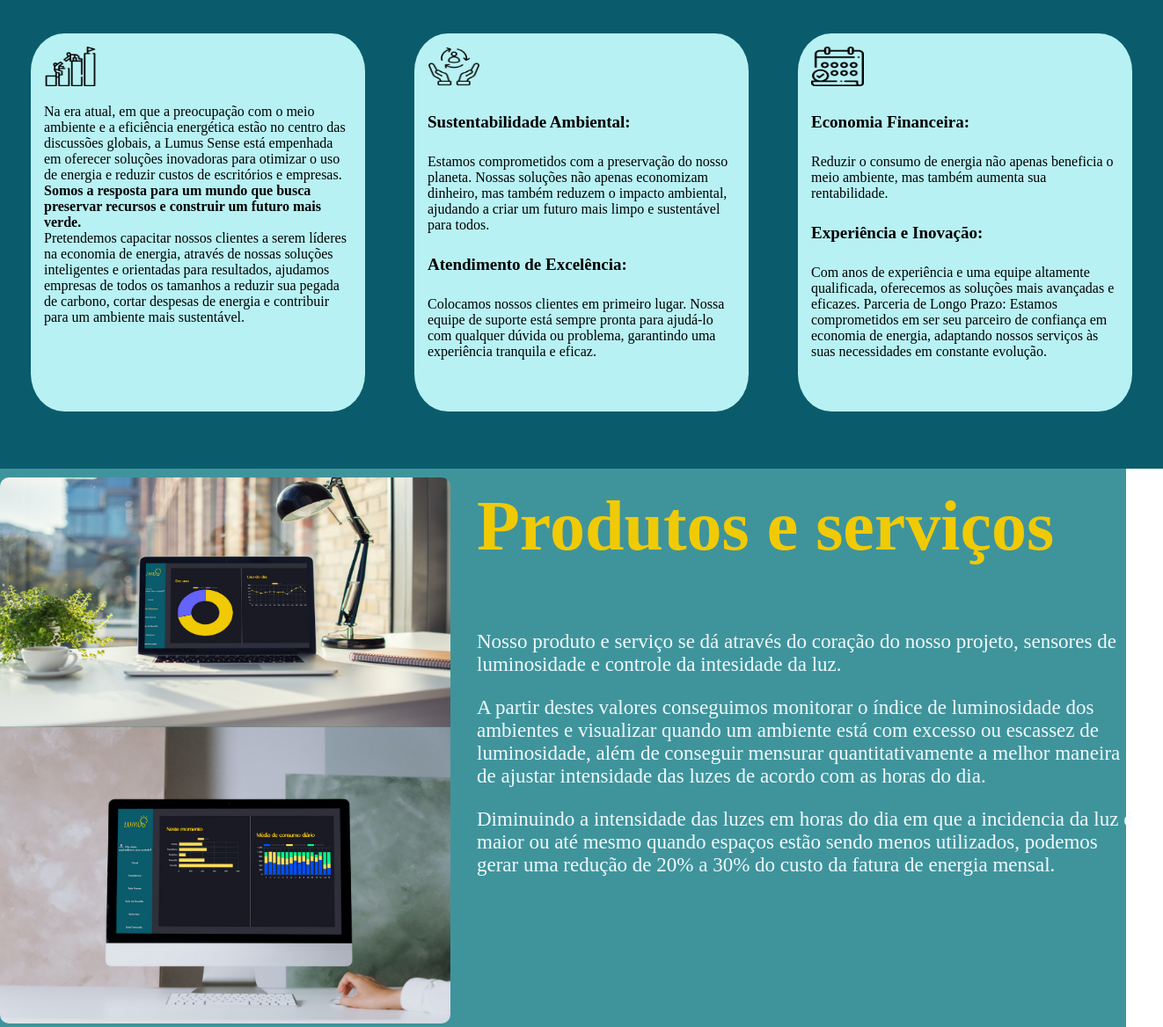
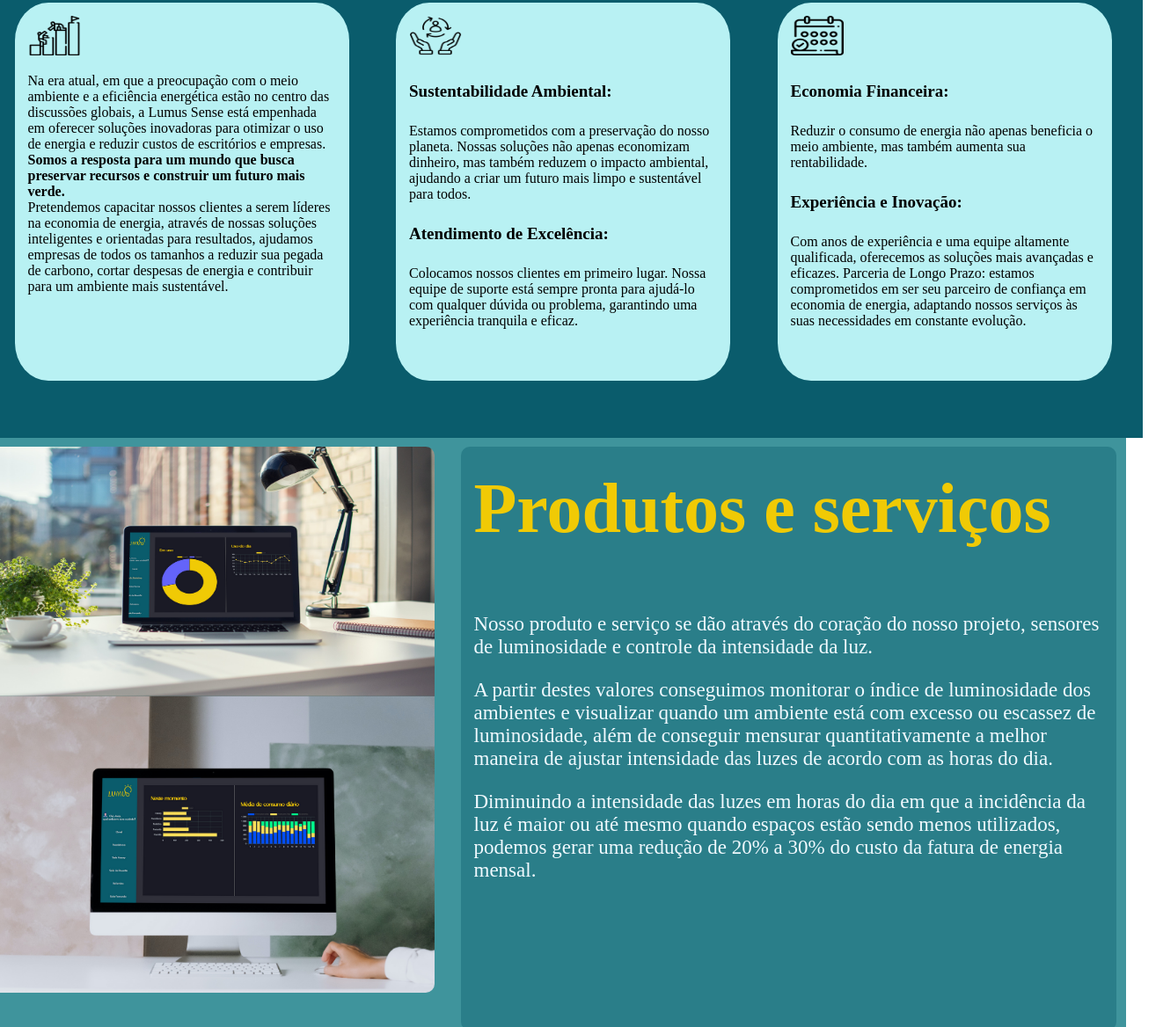
Before and after one commit to Grupo5-1ADSA/LumusSave, a plain HTML site: page Site institucional/Home_LUMUS.html in a window 1280 px wide. Shown: the part 1032-2200 px from the top of the page at 88% size, 1322 px wide, since content can reach past the window. Drawn offline with Linux system fonts and the light colour scheme; a web font is replaced by a local one.

Commit message:
Atualização

```diff
--- a/Site institucional/Home_LUMUS.css
+++ b/Site institucional/Home_LUMUS.css
@@ -89,7 +89,8 @@ a{
     height: 2150px;
     display: grid;
     grid-template-rows: 1 1;
-
+    justify-content: center;
+    align-content: center;
 }
 
 /* inicio site */
@@ -100,9 +101,10 @@ a{
     display: grid;
     grid-template-columns: 1 1;
     grid-template-rows: 3;
-    margin: 0 10px 0;
-    height: 85vh;
+    margin: 0 10px 40px;
+    height: 90vh;
     width: auto;
+
 }
 
 .div_home .container .lema_lumus {
@@ -245,13 +247,13 @@ font-size: 19px;
 }
 
  .div_produtos h2{
-    width: 750px;
+    width: 715px;
     height: 100px;
     grid-column: 2;
 }
 
 #div_imagem1 {
-    grid-column: 1
+    grid-column: 1;
 }
 
 .div_produtos img {
@@ -262,11 +264,25 @@ font-size: 19px;
 
 #div_textoProduto {
     grid-column: 2;
+    height: 634px;
     margin: 0 30px 25px 30px;
     font-size: 23px;
     color: #F1FAFF;
+    background-color: rgba(10,92,108,0.4);
+    padding: 15px;
+    border-radius: 10px;
+
 }
 
-#div_textoProduto p{
-    background-color:
-}
+
+
+/* Seção Produtos e serviços */
+
+
+
+
+
+/* #div_textoProduto p{
+    margin: 0, 10px 0;
+    jus
+} */
--- a/Site institucional/Home_LUMUS.html
+++ b/Site institucional/Home_LUMUS.html
@@ -117,7 +117,7 @@
                         oferecemos as soluções mais
                         avançadas e eficazes.
                         Parceria de Longo Prazo:
-                        Estamos comprometidos em ser seu
+                        estamos comprometidos em ser seu
                         parceiro de confiança em economia
                         de energia, adaptando nossos
                         serviços às suas necessidades
@@ -138,9 +138,9 @@
                 <div  id="div_textoProduto">
                     <h2>Produtos e serviços</h2>
                     <br>
-                    <p>Nosso produto e serviço se dá através do coração do nosso projeto, sensores de luminosidade e controle da intesidade da luz.</p>
+                    <p>Nosso produto e serviço se dão através do coração do nosso projeto, sensores de luminosidade e controle da intensidade da luz.</p>
                     <p>A partir destes valores conseguimos monitorar o índice de luminosidade dos ambientes e visualizar quando um ambiente está com excesso ou escassez de luminosidade, além de conseguir mensurar quantitativamente a melhor maneira de ajustar intensidade das luzes de acordo com as horas do dia.</p>
-                    <p>Diminuindo a intensidade das luzes em horas do dia em que a incidencia da luz é maior ou até mesmo quando espaços estão sendo menos utilizados, podemos gerar uma redução de 20% a 30% do custo da fatura de energia mensal.</p>
+                    <p>Diminuindo a intensidade das luzes em horas do dia em que a incidência da luz é maior ou até mesmo quando espaços estão sendo menos utilizados, podemos gerar uma redução de 20% a 30% do custo da fatura de energia mensal.</p>
                 </div>
 
             </div>
```
Also changed, not shown: Site institucional/dashboards/DashGeral.html (+3 -3 lines).
